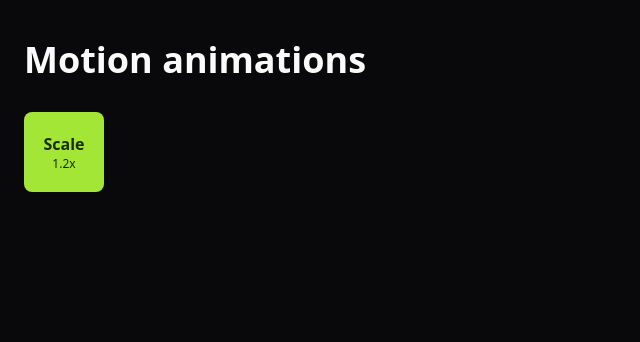
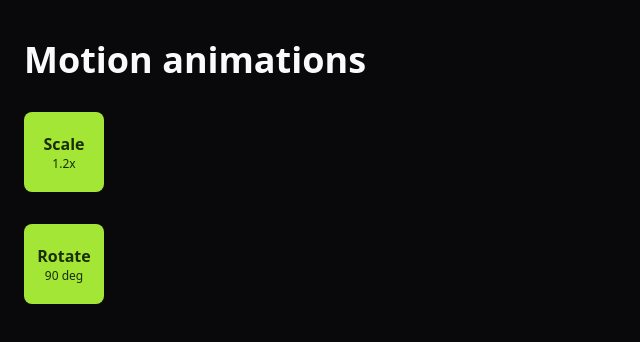
Before and after one commit to victorbadaro/react-motion-example, a React (Vite) app: page / in a window 1280 px wide. Shown: the top 342 px of the page, without its empty margins (0-640 px from the left). Built offline with nearby package versions, Linux system fonts and the light colour scheme.

Commit message:
feat: add rotate component

```diff
--- a/src/app.tsx
+++ b/src/app.tsx
@@ -1,3 +1,4 @@
+import { Rotate } from './components/rotate';
 import { Scale } from './components/scale';
 
 export function App() {
@@ -8,6 +9,7 @@ export function App() {
 					<h1 className="text-4xl font-semibold">Motion animations</h1>
 
 					<Scale />
+					<Rotate />
 				</div>
 			</div>
 		</main>
--- /dev/null
+++ b/src/components/rotate.tsx
@@ -0,0 +1,22 @@
+import { motion } from 'motion/react';
+
+interface RotateProps {
+	value?: number;
+}
+
+export function Rotate({ value = 90 }: RotateProps) {
+	return (
+		<motion.div
+			className="flex flex-col items-center justify-center size-20 rounded-lg font-semibold cursor-pointer bg-lime-400 text-lime-950"
+			whileHover={{
+				rotate: value
+			}}
+			whileTap={{
+				rotate: value / 2
+			}}
+		>
+			Rotate
+			<span className="text-xs font-normal">{value} deg</span>
+		</motion.div>
+	);
+}
```
